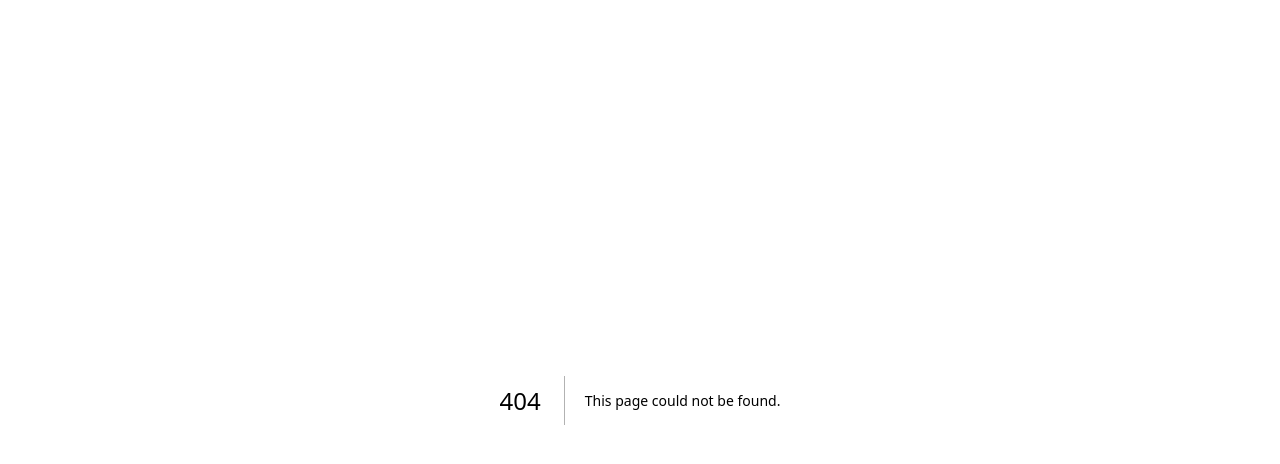
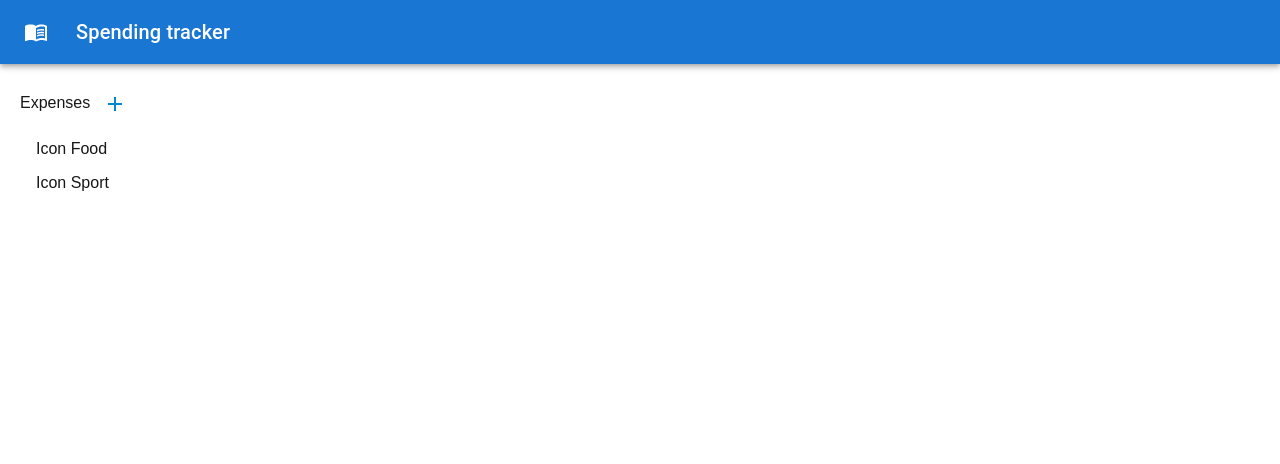
Before and after one commit to EdvinasA/spending-tracker, a Next.js app in the folder ui/: page /expenses in a window 1280 px wide. Before the commit this address had no page. Shown: the top 464 px of the page. Built offline with nearby package versions, Linux system fonts and the light colour scheme.

Commit message:
Add initila UI implemetnation for Expenses display and adding

```diff
--- /dev/null
+++ b/ui/src/app/expenses/page.tsx
@@ -0,0 +1,31 @@
+import { IconButton, List, ListItem } from "@mui/material";
+import { Expense } from "../shared/model/Expense";
+import { Add } from "@mui/icons-material";
+
+export default function Expenses() {
+    const listOfExpenses: Expense[] = [{
+        id: '123-12413124-2153',
+        name: 'Food',
+        currency: 'EUR'
+    },
+    {
+        id: '123-12413124-21123',
+        name: 'Sport',
+        currency: 'EUR'
+    }];
+    return (
+        <div>
+            Expenses <IconButton color="info"><Add /></IconButton>
+            <List
+                sx={{ width: '100%', maxWidth: 360, bgcolor: 'background.black' }}
+                aria-label="contacts"
+            >
+                {listOfExpenses &&
+                    listOfExpenses.map((expense: Expense) => {
+                        return <ListItem key={expense.id}>Icon {expense.name}</ListItem>;
+                    })
+                }
+            </List>
+        </div>
+    );
+}
--- a/ui/src/app/globals.css
+++ b/ui/src/app/globals.css
@@ -40,3 +40,9 @@ a {
     color-scheme: dark;
   }
 }
+
+.wrapper {
+  width: 100%;
+  height: calc(100vh - 63.99px);
+  margin: 20px;
+}
--- a/ui/src/app/layout.tsx
+++ b/ui/src/app/layout.tsx
@@ -1,6 +1,7 @@
 import type { Metadata } from "next";
 import { Geist, Geist_Mono } from "next/font/google";
 import "./globals.css";
+import Header from "@/components/header/Header";
 
 const geistSans = Geist({
   variable: "--font-geist-sans",
@@ -13,7 +14,7 @@ const geistMono = Geist_Mono({
 });
 
 export const metadata: Metadata = {
-  title: "Create Next App",
+  title: "Spending tracker",
   description: "Generated by create next app",
 };
 
@@ -25,7 +26,10 @@ export default function RootLayout({
   return (
     <html lang="en">
       <body className={`${geistSans.variable} ${geistMono.variable}`}>
-        {children}
+        <Header />
+        <div className='wrapper'>
+          {children}
+        </div>
       </body>
     </html>
   );
--- /dev/null
+++ b/ui/src/app/shared/model/Expense.ts
@@ -0,0 +1,6 @@
+
+export interface Expense {
+    id: string;
+    name: string;
+    currency: string;
+}
--- /dev/null
+++ b/ui/src/components/header/Header.tsx
@@ -0,0 +1,22 @@
+"use client"
+import { MenuBook } from "@mui/icons-material";
+import { AppBar, IconButton, Toolbar, Typography } from "@mui/material";
+
+export default function Header() {
+    return <AppBar position="static">
+        <Toolbar>
+            <IconButton
+                size="large"
+                edge="start"
+                color="inherit"
+                aria-label="menu"
+                sx={{ mr: 2 }}
+            >
+                <MenuBook />
+            </IconButton>
+            <Typography variant="h6" component="div" sx={{ flexGrow: 1 }}>
+                Spending tracker
+            </Typography>
+        </Toolbar>
+    </AppBar>
+}
```
Also changed, not shown: ui/package.json (+6 -1 lines), 1 other file (tests, documents, lock files or other folders).
